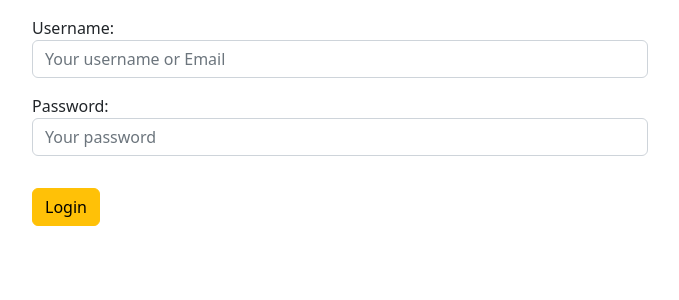
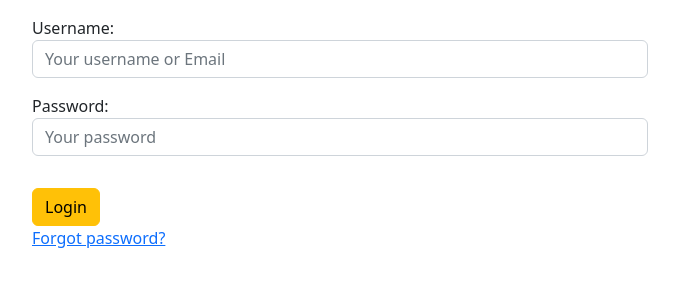
Before and after one commit to SampurnaC/jobs_activity, a Django app: template accounts/templates/accounts/signin.html in a window 1280 px wide. Shown: the part 56-356 px from the top of the page, without its empty margins (300-979 px from the left). Run offline with Django 4.2, Linux system fonts and the light colour scheme; the template is opened without the code that fills it: values that come from a table or form of the project are taken from there, others are empty; parts of the project's set-up code (start-up, migrations or seed data) failed here and were passed over; some libraries are stand-ins or nearby versions.

Commit message:
add forgot password link in sign in page

```diff
--- a/accounts/templates/accounts/signin.html
+++ b/accounts/templates/accounts/signin.html
@@ -6,5 +6,6 @@
             {{form.as_p}}
         <button type="submit" class="btn btn-warning mt-3">Login</button>
         </form>
+        <a href="{% url 'password_reset' %}">Forgot password?</a>
     </div>
 {% endblock %}
```
